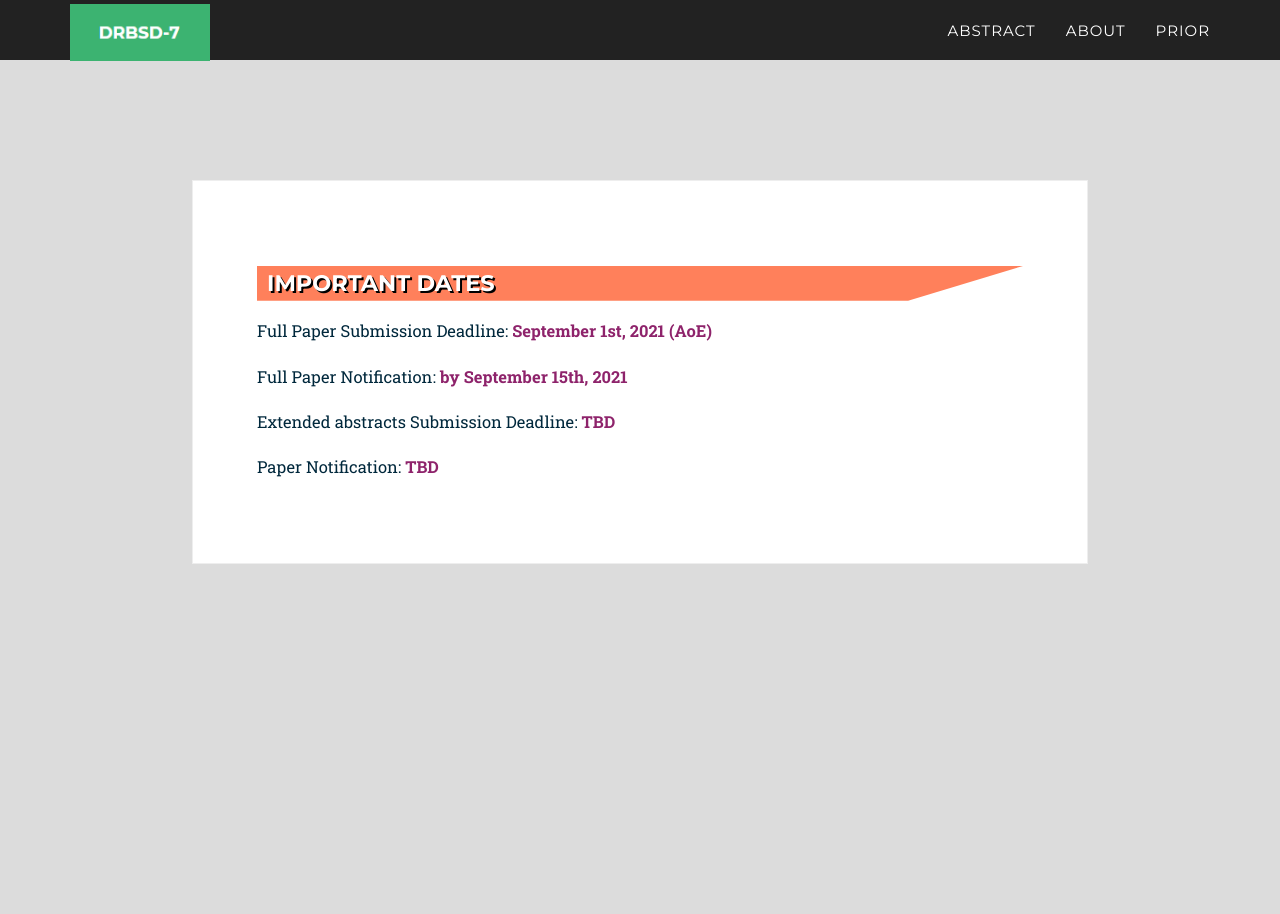
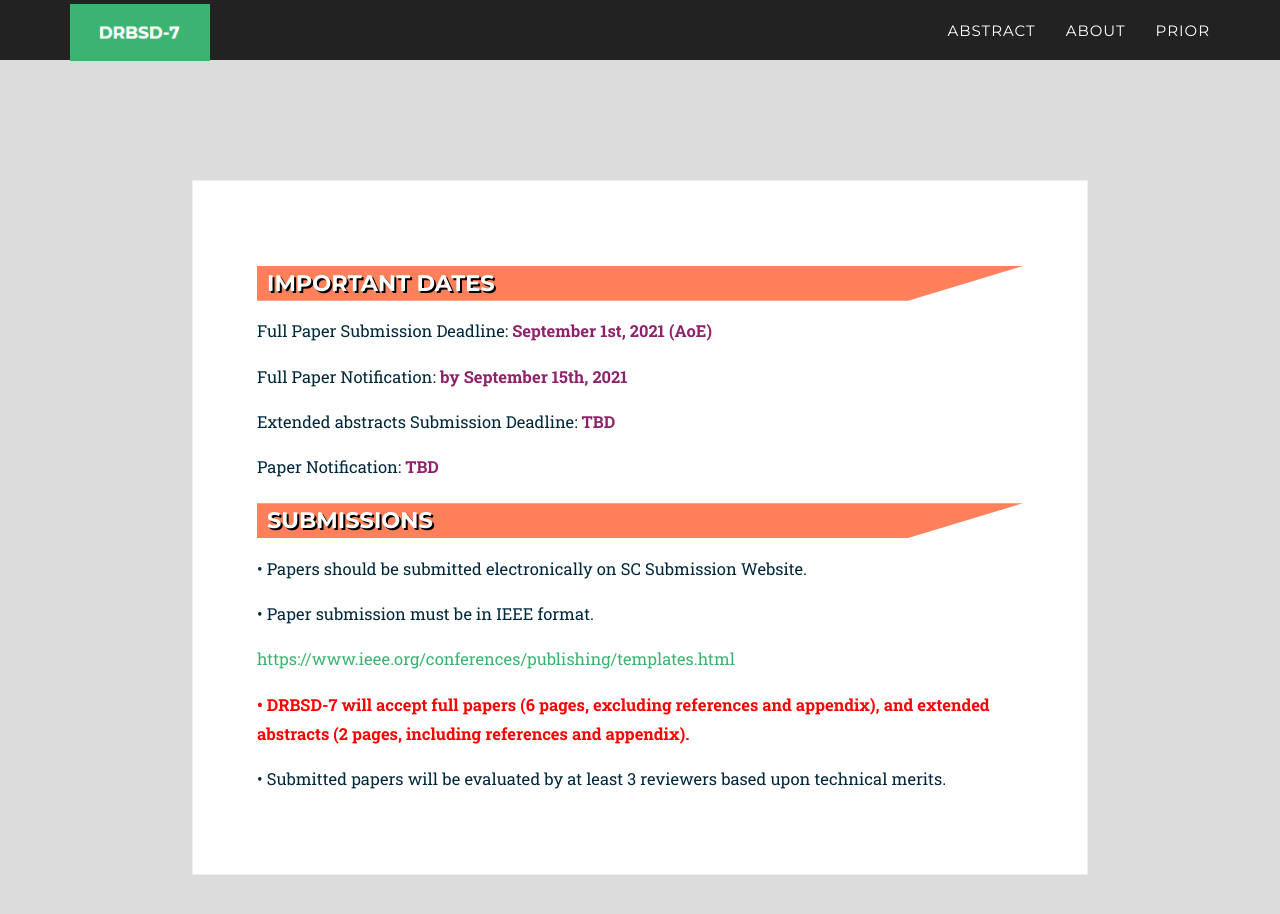
Before and after one commit to JieyangChen7/DRBSD.github.io, a Jekyll site: the page built from _2017_pages/important_dates.html, in a window 1280 px wide and 1145 px high. Shown: the top 914 px of the window. Built offline with Jekyll 4.4.1, drawn with Linux system fonts in a browser that asks for light colours; some web fonts are replaced.

Commit message:
Update important_dates.html

```diff
--- a/_2017_pages/important_dates.html
+++ b/_2017_pages/important_dates.html
@@ -20,41 +20,16 @@ published: true
             <p>Extended abstracts Submission Deadline: <b><font color="#8E236B">TBD</font></b></p>
 
             <p> Paper Notification: <b><font color="#8E236B">TBD</font></b></p>
-      <!--<h1>{{ page.title }}</h1>-->
+            <h2>Submissions</h2>
 
-        <!--<h2>Day 1</h2>-->
-        <!--<table class="agenda">-->
-            <!--<thead>-->
-                <!--<tr>-->
-                    <!--<th class="row-1 agenda-time"><center>Time</center></th>-->
-                    <!--<th class="row-2 agenda-activity"><center>Activity</center></th>  -->
-                <!--</tr>-->
-            <!--</thead>-->
+            <p>&bull; Papers should be submitted electronically on SC Submission Website.</p>
 
-            <!--{% for agenda in site.data.twenty_17.agendas_1 %}-->
-                <!--<tr>-->
-                    <!--<td>{{ agenda.time }}</td>-->
-                    <!--<td>{{ agenda.info }}</td>-->
-                <!--</tr> -->
-            <!--{% endfor %}-->
-        <!--</table>-->
+            <p>&bull; Paper submission must be in IEEE format.</p>
 
-        <!--<h2>Day 2</h2>-->
-        <!--<table class="agenda">-->
-            <!--<thead>-->
-                <!--<tr>-->
-                    <!--<th class="row-1 agenda-time"><center>Time</center></th>-->
-                    <!--<th class="row-2 agenda-activity"><center>Activity</center></th>  -->
-                <!--</tr>-->
+            <p><a href="https://www.ieee.org/conferences/publishing/templates.html">https://www.ieee.org/conferences/publishing/templates.html</a></p>
 
-            <!--</thead>-->
+            <p><b><font color="red"> &bull; DRBSD-7 will accept full papers (6 pages, excluding references and appendix),  and  extended abstracts (2 pages, including references and appendix).</font></b></p>
 
-            <!--{% for agenda in site.data.twenty_17.agendas_2 %}-->
-                <!--<tr>-->
-                    <!--<td>{{ agenda.time }}</td>-->
-                    <!--<td>{{ agenda.info }}</td>-->
-                <!--</tr> -->
-            <!--{% endfor %}-->
-        <!--</table>-->
+            <p>&bull; Submitted papers will be evaluated by at least 3 reviewers based upon technical merits.</p>
         </div>
     </section>
```
